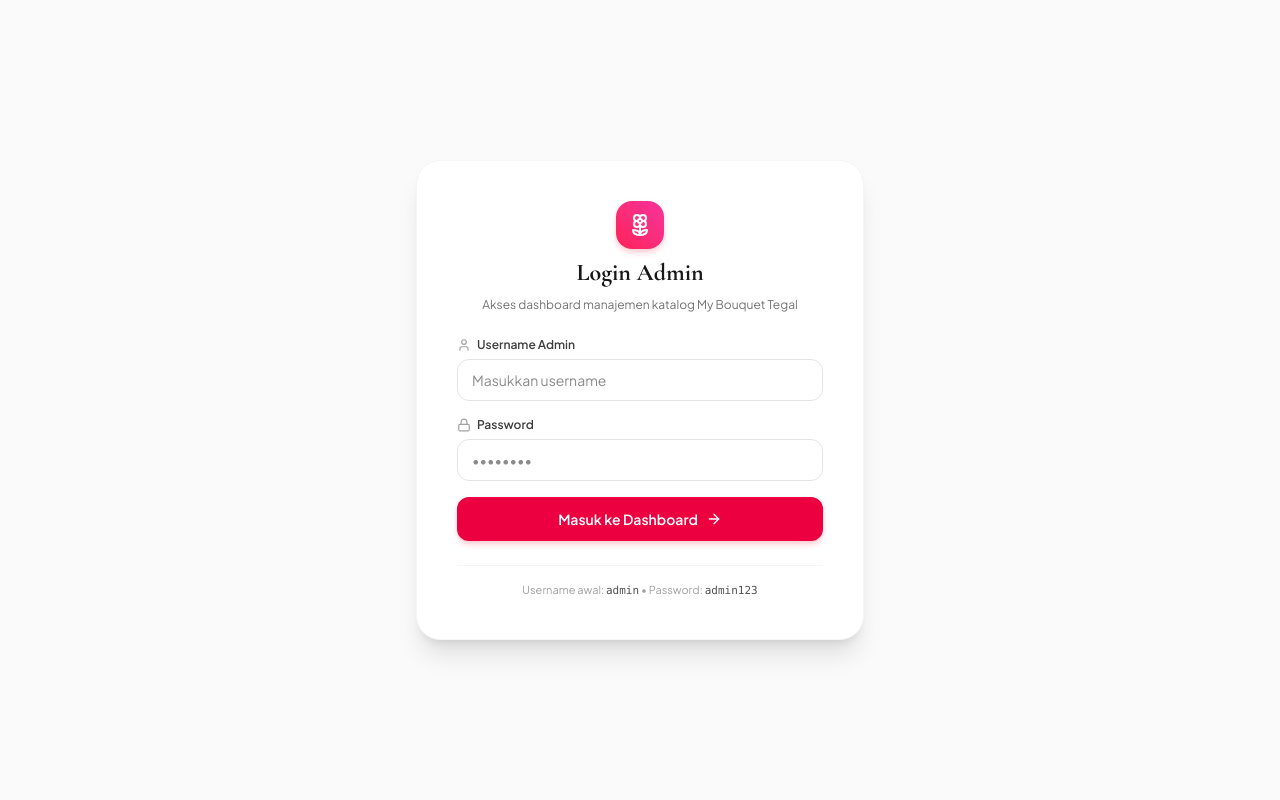
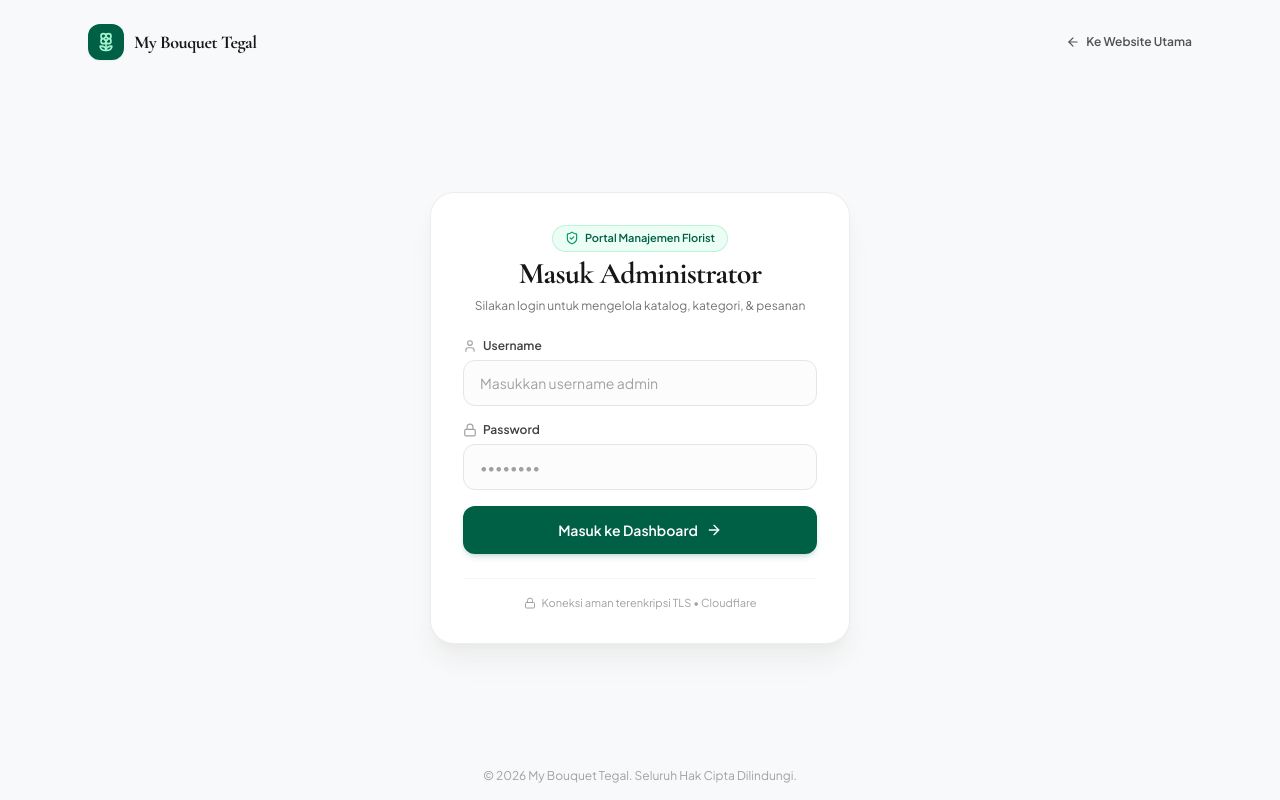
Before and after one commit to MuqtasidRoziq/MyBouquetTegal, a Next.js app: page /admin/login in a window 1280 px wide. Built offline with nearby package versions, Linux system fonts and the light colour scheme; no server answers.

Commit message:
fix: isolate admin login layout, redesign professional login page, and fix live canonical URL

```diff
--- a/src/app/admin/layout.tsx
+++ b/src/app/admin/layout.tsx
@@ -26,7 +26,8 @@ export default function AdminLayout({
   }, []);
 
   // Jika sedang di halaman login, tampilkan layar penuh tanpa sidebar / navbar admin
-  const isLoginPage = pathname === '/admin/login';
+  // Mendukung baik /admin/login (direct) maupun /login (rewrite via admin subdomain)
+  const isLoginPage = pathname === '/admin/login' || pathname === '/login' || pathname.endsWith('/login');
   if (isLoginPage) {
     return <>{children}</>;
   }
--- a/src/app/admin/login/page.tsx
+++ b/src/app/admin/login/page.tsx
@@ -2,7 +2,8 @@
 
 import React, { useState } from 'react';
 import { useRouter } from 'next/navigation';
-import { Flower2, Lock, User, ArrowRight, AlertCircle } from 'lucide-react';
+import Link from 'next/link';
+import { Flower2, Lock, User, ArrowRight, AlertCircle, ShieldCheck, ArrowLeft } from 'lucide-react';
 
 export default function AdminLoginPage() {
   const router = useRouter();
@@ -26,7 +27,8 @@ export default function AdminLoginPage() {
       const data = await res.json();
 
       if (res.ok && data.success) {
-        router.push('/admin');
+        // Redirect ke dashboard admin root
+        router.push('/');
         router.refresh();
       } else {
         setError(data.message || 'Username atau password salah.');
@@ -39,77 +41,108 @@ export default function AdminLoginPage() {
   };
 
   return (
-    <div className="min-h-screen bg-neutral-50 flex items-center justify-center p-4">
-      <div className="w-full max-w-md bg-white rounded-3xl shadow-xl border border-neutral-100 p-8 sm:p-10 space-y-6">
-        {/* Brand Header */}
-        <div className="text-center space-y-2">
-          <div className="w-12 h-12 rounded-2xl bg-gradient-to-tr from-rose-500 to-pink-500 text-white flex items-center justify-center mx-auto shadow-md shadow-rose-200">
-            <Flower2 className="w-6 h-6" />
+    <div className="min-h-screen bg-[#F8F9FA] flex flex-col justify-between selection:bg-emerald-100 selection:text-emerald-900 font-sans">
+      {/* Top Bar Minimalis */}
+      <header className="w-full max-w-6xl mx-auto px-4 sm:px-6 py-6 flex items-center justify-between">
+        <div className="flex items-center gap-2.5">
+          <div className="w-9 h-9 rounded-xl bg-emerald-800 text-white flex items-center justify-center shadow-xs">
+            <Flower2 className="w-5 h-5 text-emerald-200" />
           </div>
-          <h1 className="font-serif text-2xl font-bold text-neutral-900">
-            Login Admin
+          <span className="font-serif font-bold text-base sm:text-lg text-neutral-900 tracking-tight">
+            My Bouquet Tegal
+          </span>
+        </div>
+
+        <Link
+          href="https://mybouquettegal.biz.id"
+          className="inline-flex items-center gap-1.5 text-xs font-semibold text-neutral-600 hover:text-emerald-800 transition"
+        >
+          <ArrowLeft className="w-3.5 h-3.5" />
+          <span>Ke Website Utama</span>
+        </Link>
+      </header>
+
+      {/* Main Login Card */}
+      <main className="flex-1 flex items-center justify-center p-4 sm:p-6">
+        <div className="w-full max-w-[420px] bg-white rounded-3xl shadow-xl shadow-neutral-200/60 border border-neutral-200/70 p-6 sm:p-8 space-y-6">
+          {/* Header Title */}
+          <div className="space-y-1.5 text-center">
+            <div className="inline-flex items-center gap-1.5 px-3 py-1 rounded-full bg-emerald-50 border border-emerald-200/70 text-emerald-800 text-[11px] font-semibold mb-1">
+              <ShieldCheck className="w-3.5 h-3.5 text-emerald-600" />
+              <span>Portal Manajemen Florist</span>
+            </div>
+            <h1 className="font-serif text-2xl sm:text-3xl font-bold text-neutral-900 tracking-tight">
+              Masuk Administrator
             </h1>
-          <p className="text-xs text-neutral-500">
-            Akses dashboard manajemen katalog My Bouquet Tegal
+            <p className="text-xs text-neutral-500 font-light">
+              Silakan login untuk mengelola katalog, kategori, &amp; pesanan
             </p>
           </div>
 
-        {/* Error notification */}
+          {/* Error Notification */}
           {error && (
-          <div className="flex items-center gap-2 p-3 rounded-xl bg-rose-50 border border-rose-200 text-rose-700 text-xs">
-            <AlertCircle className="w-4 h-4 shrink-0" />
-            <span>{error}</span>
+            <div className="flex items-start gap-2.5 p-3.5 rounded-2xl bg-rose-50 border border-rose-200/80 text-rose-800 text-xs animate-in fade-in">
+              <AlertCircle className="w-4 h-4 shrink-0 text-rose-600 mt-0.5" />
+              <span className="leading-relaxed">{error}</span>
             </div>
           )}
 
-        {/* Login Form */}
-        <form onSubmit={handleSubmit} className="space-y-4 text-sm">
-          <div>
-            <label className="block text-xs font-semibold text-neutral-700 mb-1.5 flex items-center gap-1.5">
+          {/* Form */}
+          <form onSubmit={handleSubmit} className="space-y-4">
+            <div className="space-y-1.5">
+              <label className="text-xs font-semibold text-neutral-700 flex items-center gap-1.5">
                 <User className="w-3.5 h-3.5 text-neutral-400" />
-              Username Admin
+                <span>Username</span>
               </label>
               <input
                 type="text"
                 required
-              placeholder="Masukkan username"
+                autoComplete="username"
+                placeholder="Masukkan username admin"
                 value={username}
                 onChange={(e) => setUsername(e.target.value)}
-              className="w-full px-3.5 py-2.5 rounded-xl border border-neutral-200 focus:border-rose-500 focus:ring-2 focus:ring-rose-200 text-xs sm:text-sm outline-hidden transition"
+                className="w-full px-4 py-3 rounded-xl border border-neutral-200 bg-neutral-50/50 focus:bg-white focus:border-emerald-700 focus:ring-3 focus:ring-emerald-700/15 text-xs sm:text-sm outline-hidden transition placeholder:text-neutral-400"
               />
             </div>
 
-          <div>
-            <label className="block text-xs font-semibold text-neutral-700 mb-1.5 flex items-center gap-1.5">
+            <div className="space-y-1.5">
+              <label className="text-xs font-semibold text-neutral-700 flex items-center gap-1.5">
                 <Lock className="w-3.5 h-3.5 text-neutral-400" />
-              Password
+                <span>Password</span>
               </label>
               <input
                 type="password"
                 required
+                autoComplete="current-password"
                 placeholder="••••••••"
                 value={password}
                 onChange={(e) => setPassword(e.target.value)}
-              className="w-full px-3.5 py-2.5 rounded-xl border border-neutral-200 focus:border-rose-500 focus:ring-2 focus:ring-rose-200 text-xs sm:text-sm outline-hidden transition"
+                className="w-full px-4 py-3 rounded-xl border border-neutral-200 bg-neutral-50/50 focus:bg-white focus:border-emerald-700 focus:ring-3 focus:ring-emerald-700/15 text-xs sm:text-sm outline-hidden transition placeholder:text-neutral-400"
               />
             </div>
 
             <button
               type="submit"
               disabled={loading}
-            className="w-full flex items-center justify-center gap-2 py-3 px-4 rounded-xl bg-rose-600 hover:bg-rose-700 text-white font-semibold text-xs sm:text-sm shadow-md shadow-rose-200 active:scale-95 transition disabled:opacity-50 cursor-pointer"
+              className="w-full mt-2 flex items-center justify-center gap-2 py-3.5 px-4 rounded-xl bg-emerald-800 hover:bg-emerald-900 text-white font-semibold text-xs sm:text-sm shadow-md shadow-emerald-900/15 active:scale-[0.98] transition-all disabled:opacity-60 cursor-pointer"
             >
               <span>{loading ? 'Memverifikasi...' : 'Masuk ke Dashboard'}</span>
               <ArrowRight className="w-4 h-4" />
             </button>
           </form>
 
-        <div className="pt-4 border-t border-neutral-100 text-center">
-          <p className="text-[11px] text-neutral-400">
-            Username awal: <span className="font-mono text-neutral-600">admin</span> &bull; Password: <span className="font-mono text-neutral-600">admin123</span>
-          </p>
+          {/* Footer Security Note */}
+          <div className="pt-4 border-t border-neutral-100 flex items-center justify-center gap-1.5 text-[11px] text-neutral-400">
+            <Lock className="w-3 h-3 text-neutral-400" />
+            <span>Koneksi aman terenkripsi TLS &bull; Cloudflare</span>
           </div>
         </div>
+      </main>
+
+      {/* Footer Hak Cipta */}
+      <footer className="w-full py-4 text-center text-xs text-neutral-400">
+        <p>&copy; {new Date().getFullYear()} My Bouquet Tegal. Seluruh Hak Cipta Dilindungi.</p>
+      </footer>
     </div>
   );
 }
--- a/src/app/layout.tsx
+++ b/src/app/layout.tsx
@@ -16,7 +16,12 @@ const plusJakarta = Plus_Jakarta_Sans({
   display: 'swap',
 });
 
-const baseUrl = process.env.NEXT_PUBLIC_APP_URL || 'https://mybouquettegal.com';
+// Prioritaskan domain live produksi mybouquettegal.biz.id agar canonical dan OpenGraph tidak tertimpa localhost saat build
+const baseUrl =
+  process.env.NEXT_PUBLIC_APP_URL &&
+  !process.env.NEXT_PUBLIC_APP_URL.includes('localhost')
+    ? process.env.NEXT_PUBLIC_APP_URL
+    : 'https://mybouquettegal.biz.id';
 
 export const metadata: Metadata = {
   metadataBase: new URL(baseUrl),
```
Lines whose indentation alone changed are shown as unchanged.
